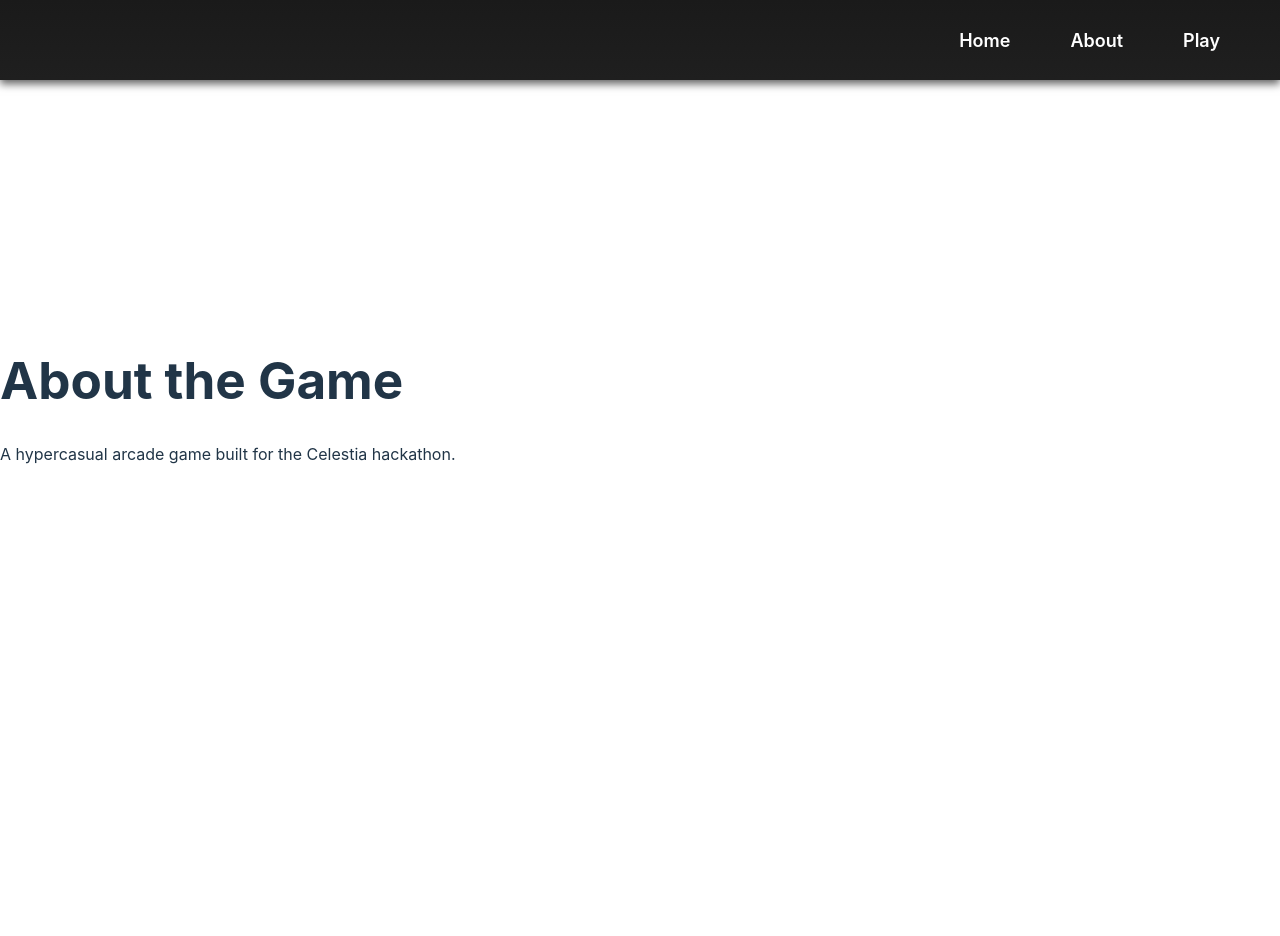
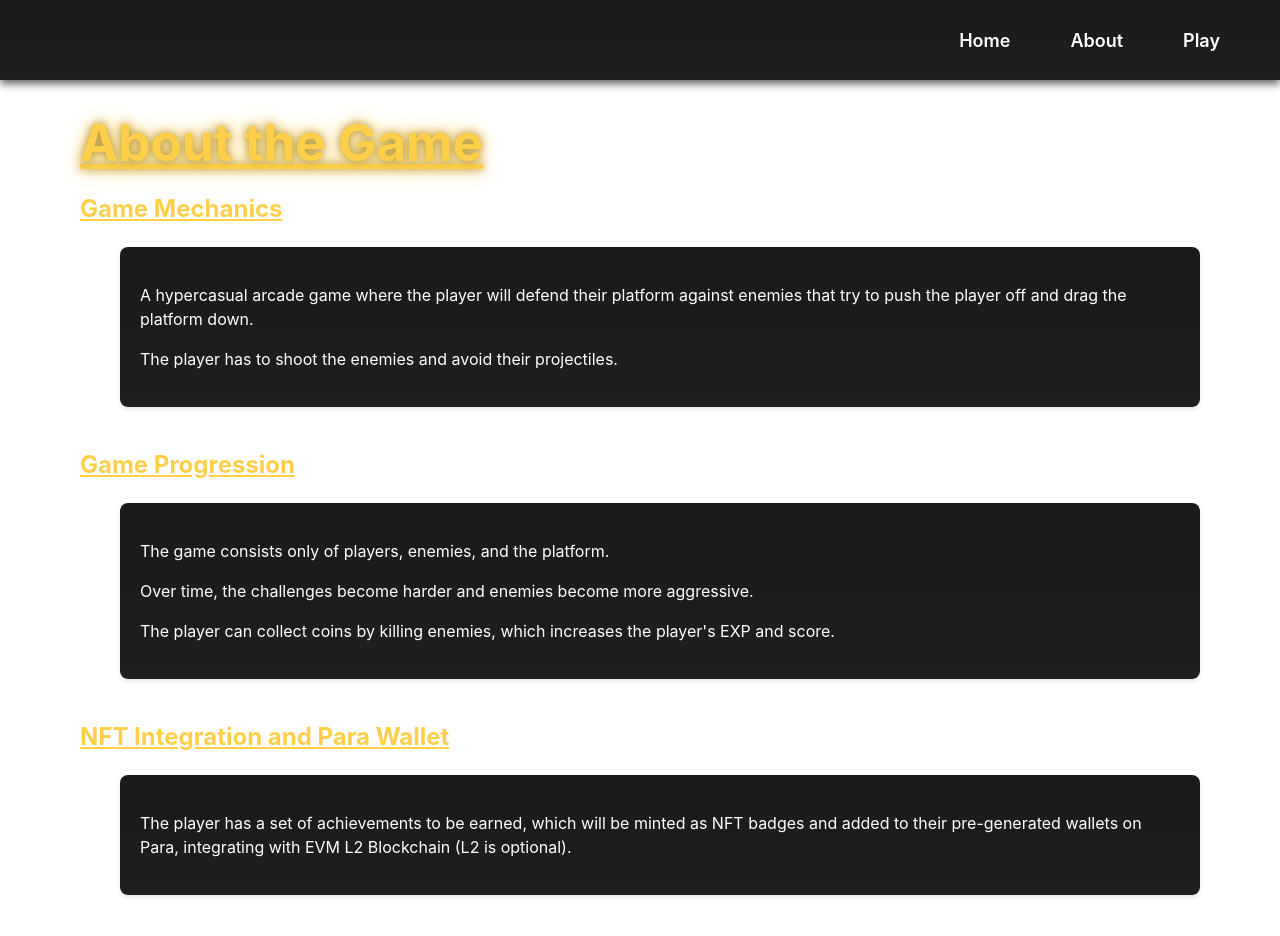
Before and after one commit to paenuth/mammothon, a React (Vite) app: page /about in a window 1280 px wide. Shown: the top 936 px of the page. Before the commit the page ends 800 px from the top, so only its background shows below. Built offline with nearby package versions, Linux system fonts and the light colour scheme.

Commit message:
About Page Sample, Added CSS

```diff
--- a/src/pages/AboutPage.tsx
+++ b/src/pages/AboutPage.tsx
@@ -1,9 +1,52 @@
 // src/pages/AboutPage.tsx
+import styles from "../styles/AboutPage.module.css";
+
 export default function AboutPage() {
-    return (
-      <div>
-        <h1>About the Game</h1>
-        <p>A hypercasual arcade game built for the Celestia hackathon.</p>
-      </div>
-    );
-  }
+  return (
+    <div className={styles.container}>
+      <header className={styles.header}>
+        <h1 className={styles.title}>About the Game</h1>
+      </header>
+
+      <section className={styles.section}>
+        <h2 className={styles.subtitle}>Game Mechanics</h2>
+        <div className={styles.description}>
+          <p>
+            A hypercasual arcade game where the player will defend their
+            platform against enemies that try to push the player off and drag
+            the platform down.
+          </p>
+          <p>
+            The player has to shoot the enemies and avoid their projectiles.
+          </p>
+        </div>
+      </section>
+
+      <section className={styles.section}>
+        <h2 className={styles.subtitle}>Game Progression</h2>
+        <div className={styles.description}>
+          <p>The game consists only of players, enemies, and the platform.</p>
+          <p>
+            Over time, the challenges become harder and enemies become more
+            aggressive.
+          </p>
+          <p>
+            The player can collect coins by killing enemies, which increases
+            the player's EXP and score.
+          </p>
+        </div>
+      </section>
+
+      <section className={styles.section}>
+        <h2 className={styles.subtitle}>NFT Integration and Para Wallet</h2>
+        <div className={styles.description}>
+          <p>
+            The player has a set of achievements to be earned, which will be
+            minted as NFT badges and added to their pre-generated wallets on
+            Para, integrating with EVM L2 Blockchain (L2 is optional).
+          </p>
+        </div>
+      </section>
+    </div>
+  );
+}
--- /dev/null
+++ b/src/styles/AboutPage.module.css
@@ -0,0 +1,32 @@
+.container {
+    max-width: 1200px;
+    margin: 0 auto;
+    padding: 80px;
+    color: #333;
+  }
+
+  .title {
+    margin-bottom: 20px;
+    color: #ffcf4a;
+    text-shadow: 0 0 10px #a8831c, 0 0 20px #ffcf4a;
+    text-decoration: underline; /* Adds underline */
+}
+
+  .section {
+    margin-bottom: 40px;
+  }
+
+  .subtitle {
+    margin-bottom: 20px;
+    color: #ffcf4a;
+    text-decoration: underline; /* Adds underline */
+  }
+
+  .description {
+    margin-left: 40px;
+    background: linear-gradient(to bottom, #1a1a1a, #1f1f1f); /* Dark gradient */
+    color: white; /* Sets the text color to white */
+    padding: 20px;
+    border-radius: 8px;
+    box-shadow: 0 2px 5px rgba(0, 0, 0, 0.1);
+  }
```
